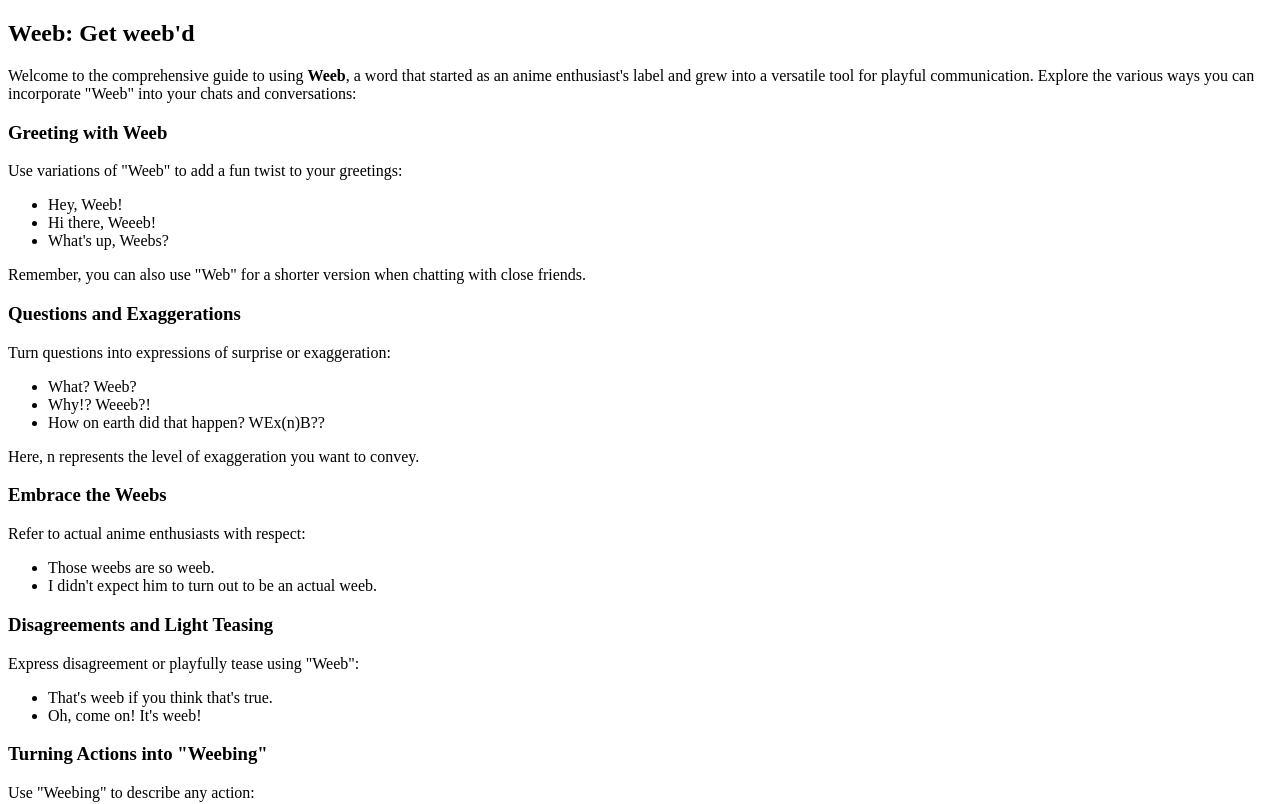
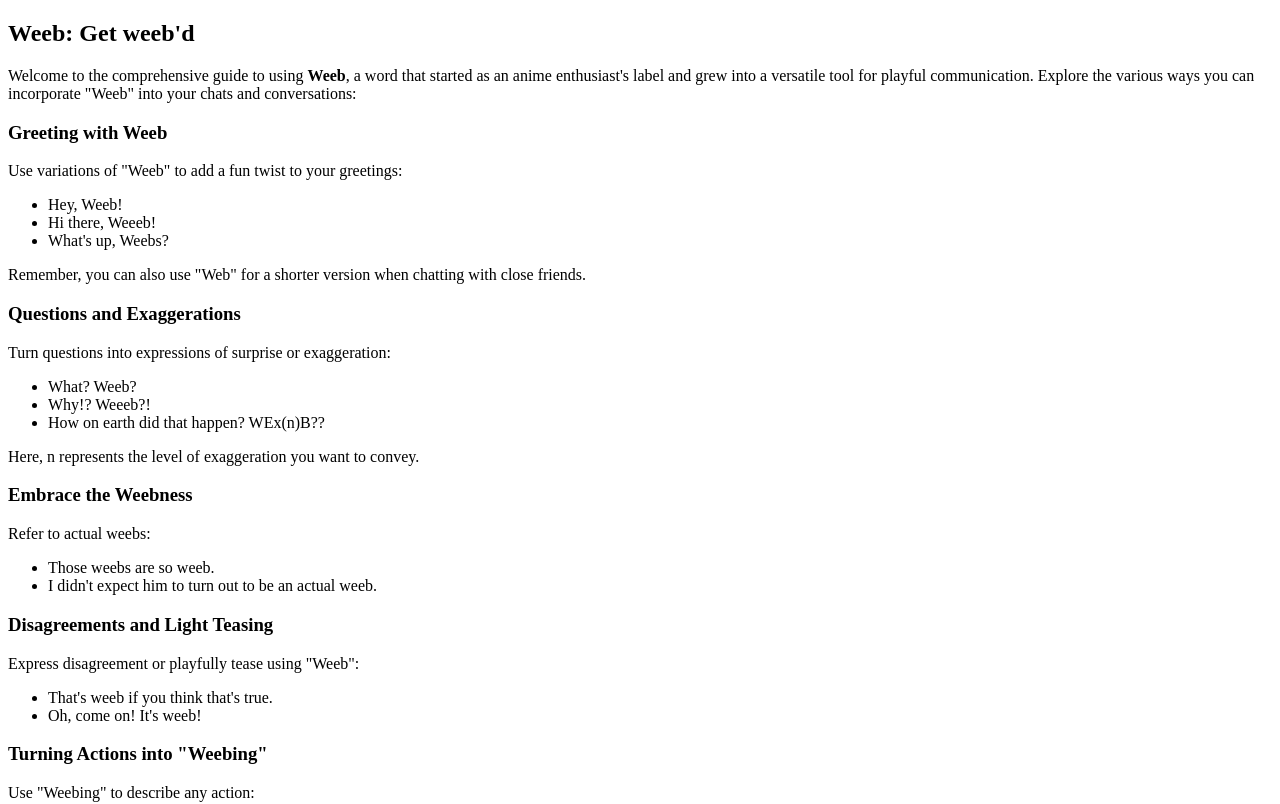
Before and after one commit to AlenVelocity/weeinge, a Next.js app: page /guides/weeb in a window 1280 px wide. Shown: the top 804 px of the page. Built offline with nearby package versions, Linux system fonts and the light colour scheme.

Commit message:
Update weeb.mdx

```diff
--- a/pages/guides/weeb.mdx
+++ b/pages/guides/weeb.mdx
@@ -23,9 +23,9 @@ Turn questions into expressions of surprise or exaggeration:
 
 Here, n represents the level of exaggeration you want to convey.
 
-### **Embrace the Weebs**
+### **Embrace the Weebness**
 
-Refer to actual anime enthusiasts with respect:
+Refer to actual weebs:
 
 - Those weebs are so weeb.
 - I didn't expect him to turn out to be an actual weeb.
```
